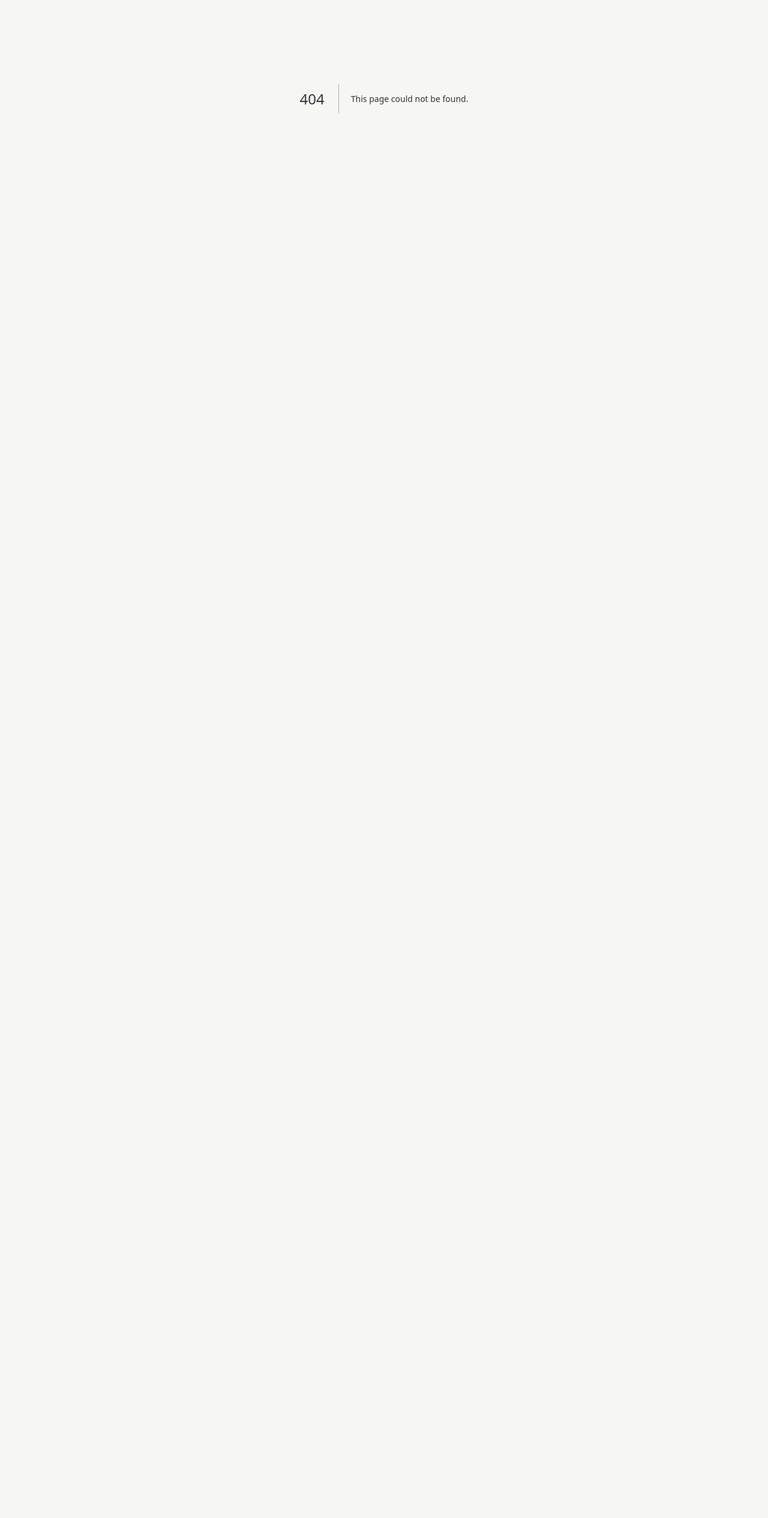
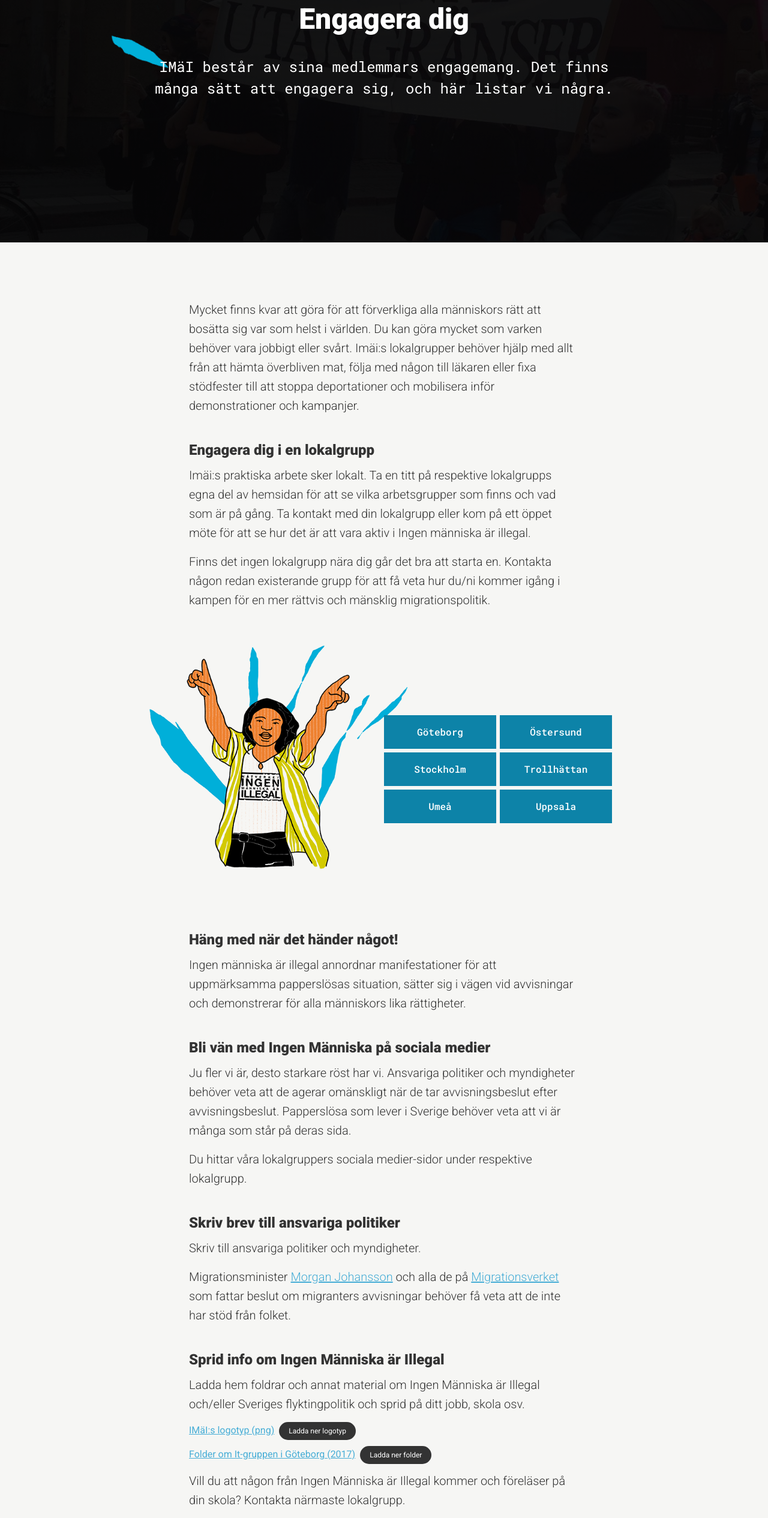
Before and after one commit to prewk/ingenillegal, a Next.js app: page /engagera-dig in a window 1280 px wide. Before the commit this address had no page. Shown: the part 236-2766 px from the top of the page at 60% size. Before the commit the page ends 800 px from the top, so only its background shows below. Built offline with nearby package versions, Linux system fonts and the light colour scheme.

Commit message:
Add 'engagera dig'

```diff
--- a/components/hero.tsx
+++ b/components/hero.tsx
@@ -2,20 +2,24 @@ import React from "react";
 
 export default function Hero({
   appearance,
+  bg,
   title,
   subtitle,
 }: {
   appearance: "light" | "dark";
+  bg?: string;
   title: string;
   subtitle: string;
 }) {
+  const bgDeclaration = bg ? `url('${bg}')` : "none";
+
   return (
     <section
-      className="h-[80vh] flex flex-col justify-center"
+      className="h-[80vh] flex flex-col justify-center bg-cover"
       style={{
         backgroundImage:
           appearance === "dark"
-            ? "url('/imai_banner_grafik.png'), linear-gradient(rgba(0,0,0,0.8),rgba(0,0,0,0.8)), url('/imai_banner_2.jpeg')"
+            ? `url('/imai_banner_grafik.png'), linear-gradient(rgba(0,0,0,0.8),rgba(0,0,0,0.8)), ${bgDeclaration}`
             : "none",
       }}
     >
--- a/pages/ar-du-papperslos.tsx
+++ b/pages/ar-du-papperslos.tsx
@@ -65,6 +65,7 @@ export default function ArDuPappersLos() {
           appearance="dark"
           title="Är du papperslös?"
           subtitle="Nätverket Ingen människa är illegal arbetar med att praktiskt stödja människor utan uppehållstillstånd."
+          bg="/imai_banner_2.jpeg"
         />
         <section className="mx-auto my-24 max-w-[650px]">
           <p className="mb-4 text-xl font-light font-roboto">
--- /dev/null
+++ b/pages/engagera-dig.tsx
@@ -0,0 +1,137 @@
+import { Header } from "../components/header";
+import { Footer } from "../components/footer";
+import Hero from "../components/hero";
+import React from "react";
+import Local from "../components/local";
+
+export default function EngageraDig() {
+  const files: [string, string, string][] = [
+    ["IMäI:s logotyp (png)", "Ladda ner logotyp", "/imai_logo.png"],
+    [
+      "Folder om It-gruppen i Göteborg (2017)",
+      "Ladda ner folder",
+      "/it-gruppen-flyer-givare-2017.pdf",
+    ],
+  ];
+
+  return (
+    <>
+      <Header appearance="light" />
+      <main>
+        <Hero
+          appearance="dark"
+          title="Engagera dig"
+          subtitle="IMäI består av sina medlemmars engagemang. Det finns många sätt att engagera sig, och här listar vi några."
+          bg="/imai_banner.jpg"
+        />
+        <section className="mx-auto my-24 max-w-[650px]">
+          <p className="mb-4 text-xl font-light font-roboto">
+            Mycket finns kvar att göra för att förverkliga alla människors rätt
+            att bosätta sig var som helst i världen. Du kan göra mycket som
+            varken behöver vara jobbigt eller svårt. Imäi:s lokalgrupper behöver
+            hjälp med allt från att hämta överbliven mat, följa med någon till
+            läkaren eller fixa stödfester till att stoppa deportationer och
+            mobilisera inför demonstrationer och kampanjer.
+          </p>
+
+          <h2 className="text-2xl mt-10 mb-2 font-black">
+            Engagera dig i en lokalgrupp
+          </h2>
+          <p className="mb-4 text-xl font-light font-roboto">
+            Imäi:s praktiska arbete sker lokalt. Ta en titt på respektive
+            lokalgrupps egna del av hemsidan för att se vilka arbetsgrupper som
+            finns och vad som är på gång. Ta kontakt med din lokalgrupp eller
+            kom på ett öppet möte för att se hur det är att vara aktiv i Ingen
+            människa är illegal.
+          </p>
+          <p className="mb-4 text-xl font-light font-roboto">
+            Finns det ingen lokalgrupp nära dig går det bra att starta en.
+            Kontakta någon redan existerande grupp för att få veta hur du/ni
+            kommer igång i kampen för en mer rättvis och mänsklig
+            migrationspolitik.
+          </p>
+        </section>
+        <section className="mx-auto max-w-[800px]">
+          <Local appearance="transparent" />
+        </section>
+        <section className="mx-auto my-24 max-w-[650px]">
+          <h2 className="text-2xl mt-10 mb-2 font-black">
+            Häng med när det händer något!
+          </h2>
+          <p className="mb-4 text-xl font-light font-roboto">
+            Ingen människa är illegal annordnar manifestationer för att
+            uppmärksamma papperslösas situation, sätter sig i vägen vid
+            avvisningar och demonstrerar för alla människors lika rättigheter.
+          </p>
+
+          <h2 className="text-2xl mt-10 mb-2 font-black">
+            Bli vän med Ingen Människa på sociala medier
+          </h2>
+          <p className="mb-4 text-xl font-light font-roboto">
+            Ju fler vi är, desto starkare röst har vi. Ansvariga politiker och
+            myndigheter behöver veta att de agerar omänskligt när de tar
+            avvisningsbeslut efter avvisningsbeslut. Papperslösa som lever i
+            Sverige behöver veta att vi är många som står på deras sida.
+          </p>
+          <p className="mb-4 text-xl font-light font-roboto">
+            Du hittar våra lokalgruppers sociala medier-sidor under respektive
+            lokalgrupp.
+          </p>
+
+          <h2 className="text-2xl mt-10 mb-2 font-black">
+            Skriv brev till ansvariga politiker
+          </h2>
+          <p className="mb-4 text-xl font-light font-roboto">
+            Skriv till ansvariga politiker och myndigheter.
+          </p>
+          <p className="mb-4 text-xl font-light font-roboto">
+            Migrationsminister{" "}
+            <a
+              href="https://www.regeringen.se/sveriges-regering/justitiedepartementet/morgan-johansson/"
+              className="underline text-ocean-light hover:text-ocean-medium"
+            >
+              Morgan Johansson
+            </a>{" "}
+            och alla de på{" "}
+            <a
+              href="http://www.migrationsverket.se/info/kontakt.html"
+              className="underline text-ocean-light hover:text-ocean-medium"
+            >
+              Migrationsverket
+            </a>{" "}
+            som fattar beslut om migranters avvisningar behöver få veta att de
+            inte har stöd från folket.
+          </p>
+
+          <h2 className="text-2xl mt-10 mb-2 font-black">
+            Sprid info om Ingen Människa är Illegal
+          </h2>
+          <p className="mb-4 text-xl font-light font-roboto">
+            Ladda hem foldrar och annat material om Ingen Människa är Illegal
+            och/eller Sveriges flyktingpolitik och sprid på ditt jobb, skola
+            osv.
+          </p>
+          <ul>
+            {files.map(([label, button, link], i) => (
+              <li className="my-4" key={i}>
+                <a href={link} download>
+                  <span className="text-ocean-light hover:text-ocean-medium transition-colors underline">
+                    {label}
+                  </span>
+                  <span className="ml-2 rounded-2xl bg-carbon hover:bg-carbon/80 transition-colors text-white text-xs px-4 py-2">
+                    {button}
+                  </span>
+                </a>
+              </li>
+            ))}
+          </ul>
+          <p className="mb-4 text-xl font-light font-roboto">
+            Vill du att någon från Ingen Människa är Illegal kommer och
+            föreläser på din skola? Kontakta närmaste lokalgrupp.
+          </p>
+        </section>
+      </main>
+      <Footer />
+    </>
+  );
+}
```
Also changed, not shown: public/imai_banner.jpg (added).
